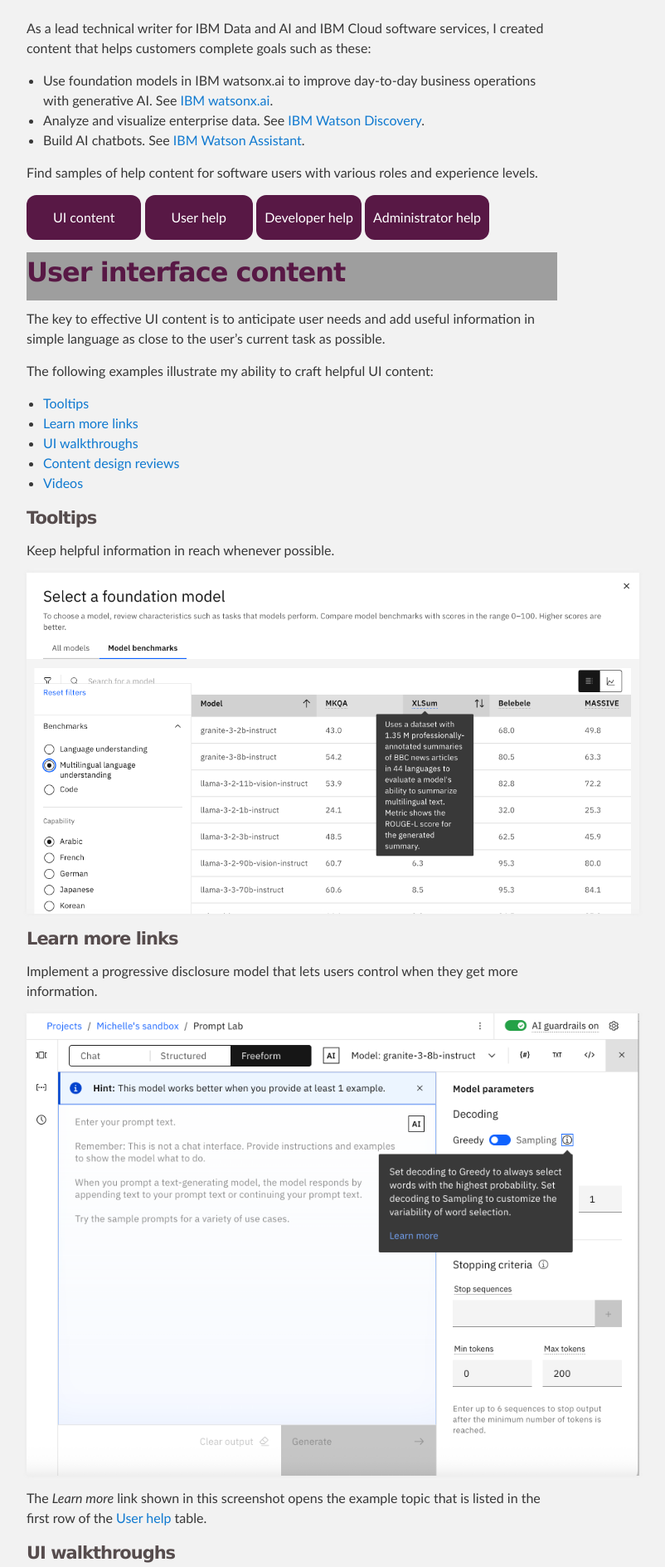
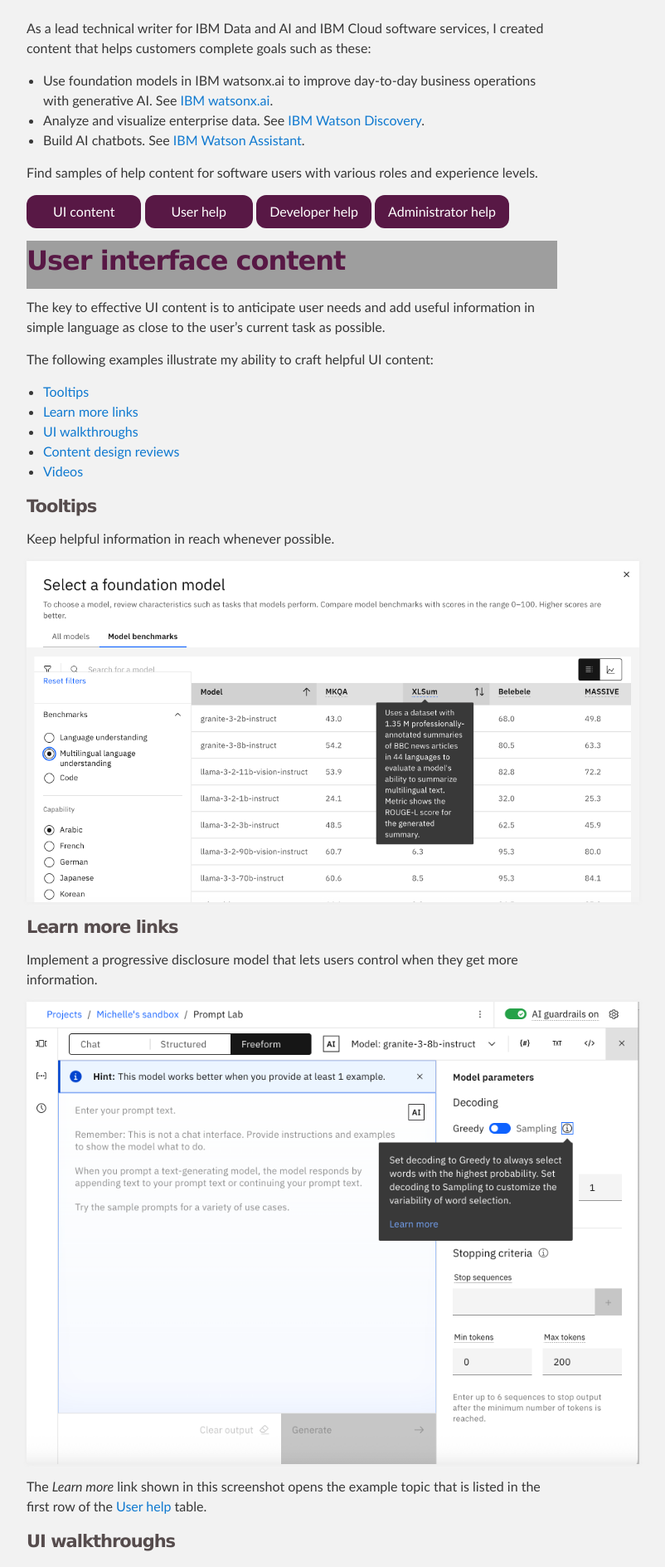
Before and after one commit to michelle-miller/michelle-miller.github.io, a Jekyll site: the page built from index.md, in a window 1280 px wide. Shown: the part 356-2244 px from the top of the page at 83% size, without its empty margins (288-1090 px from the left). Built offline with Jekyll 4.4.1, drawn with Linux system fonts in a browser that asks for light colours; our own code applies the rules of GitHub Pages for plain Markdown files; grey boxes are pictures that could not be loaded.

Commit message:
making button size flexible for mobile

```diff
--- a/_sass/jekyll-theme-slate.scss
+++ b/_sass/jekyll-theme-slate.scss
@@ -138,7 +138,7 @@ a:hover, a:focus {
   border: none;
   border-radius: 12px;
   color: white;
-  padding: 15px 32px;
+  padding: 0.5em 2em;
   text-align: center;
   text-decoration: none;
   display: inline-block;
@@ -150,7 +150,7 @@ a:hover, a:focus {
   border: none;
   border-radius: 12px;
   color: white;
-  padding: 15px 10px;
+  padding: 0.5em 1em;
   text-align: center;
   text-decoration: none;
   display: inline-block;
```
